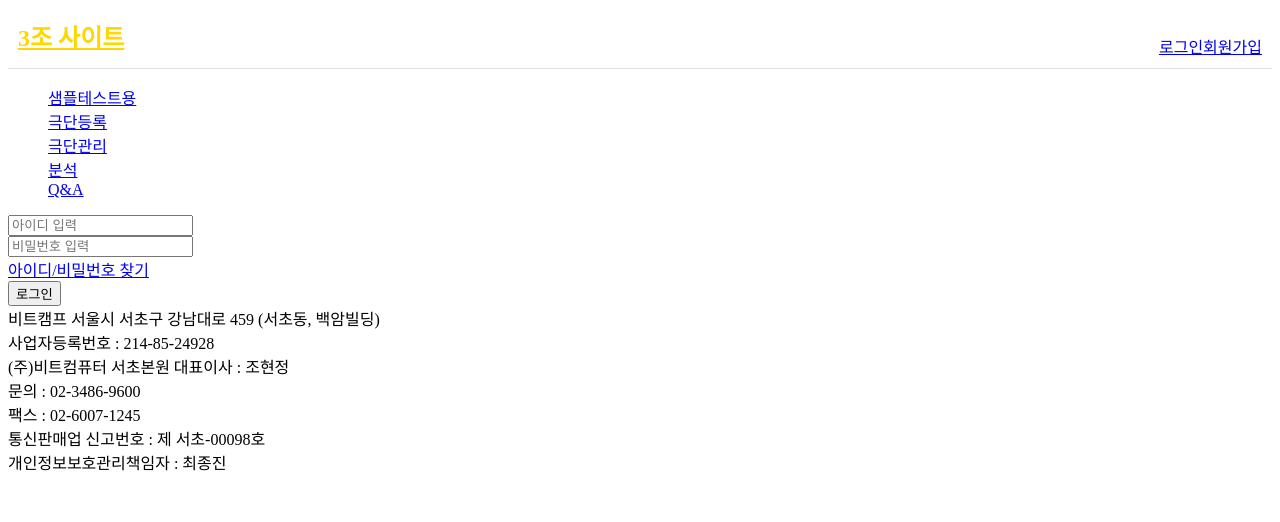
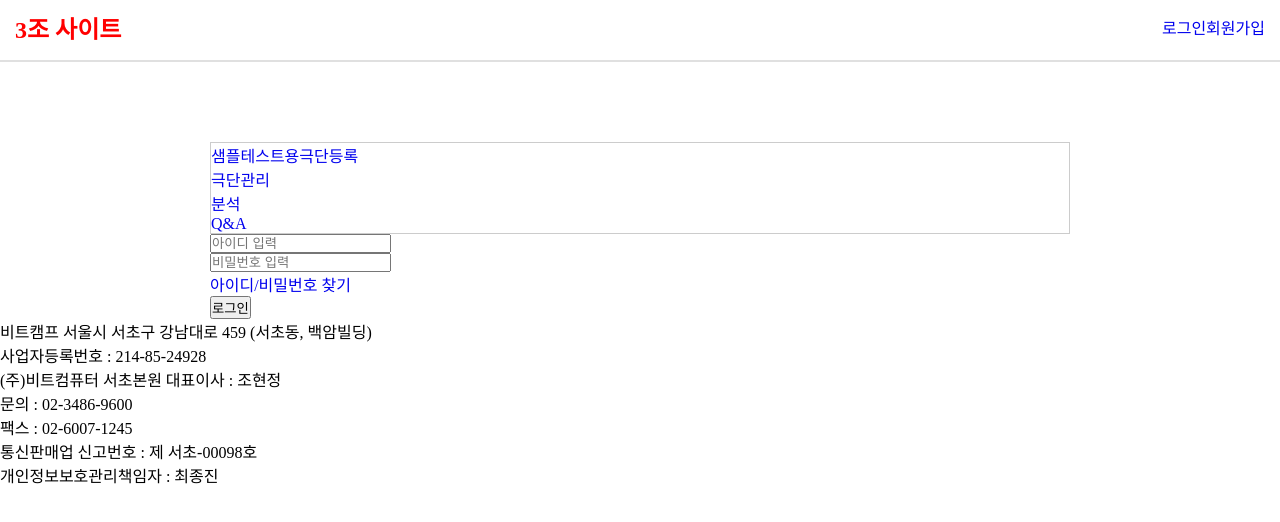
Before and after one commit to woogie3/CEOpageTest2, a React (Create React App) app in the folder CEOpage/client/: page /ceoMain in a window 1280 px wide. Shown: the top 522 px of the page. Built offline with nearby package versions, Linux system fonts and the light colour scheme.

Commit message:
CeoMain.css update  메인페이지 UI 수정중

```diff
--- a/CEOpage/client/src/pages/CeoMain.css
+++ b/CEOpage/client/src/pages/CeoMain.css
@@ -1,10 +1,17 @@
+a{
+    text-decoration: none;
+}
+
 .logo{
-    color:gold;
+    color:red;
 }
 .clearfix h2, .ext{
     display: inline;
     vertical-align: middle;
+    margin: 5px;
 }
+
+/* 반응형 웹으로 수정시 아래 수정 */
 .owner-header>div{
     position: relative;
     min-width: 960px;
@@ -16,7 +23,7 @@
     float: right;
 }
 .owner-header{
-    border-bottom: 1px solid #E0E0E0;
+    border-bottom: 2px solid #E0E0E0;
 }
 ul, ol{
     list-style: none;
@@ -25,3 +32,24 @@ ul, ol{
 .owner-header .ext>li {
     float: left;
 }
+.own-container{
+    min-width: 996px;
+}
+.own-main{
+    width: 860px;
+    margin: 80px auto 0 auto;
+}
+
+.own-main .nav{
+    border: 1px solid #ccc;
+    list-style: none;
+}
+
+.own-main .nav>li.n1{
+    float: left;
+}
+
+body, p, h1, h2, h3, h4, h5, h6, ul, ol, li, dl, dt, dd, table, th, td, form, fieldset, legend, input, textarea, button, select, figure, figcaption {
+    margin: 0;
+    padding: 0;
+}
--- a/CEOpage/client/src/pages/CeoMain.js
+++ b/CEOpage/client/src/pages/CeoMain.js
@@ -4,42 +4,41 @@ import "./CeoMain.css";
 const CeoMain = () => {
     return (
         <div>
-        <div id="nav" class="owner-header">
-            <div class="clearfix">
-                <h2><a href ="/CeoMain" class="logo">3조 사이트</a></h2>
-                <ul class="ext">
+        <div id="nav" className="owner-header">
+            <div className="clearfix">
+                <h2><a href ="/CeoMain" className="logo">3조 사이트</a></h2>
+                <ul className="ext">
                     {/* 로그인 회원가입 화면 구현시 링크 주소 기입 */}
-                    <li class="outlink"><a href="/CeoMain">로그인</a></li>
-                    <li class="outlink"><a href="/CeoMain">회원가입</a></li>
+                    <li className="outlink"><a href="/CeoMain">로그인</a></li>
+                    <li className="outlink"><a href="/CeoMain">회원가입</a></li>
                 </ul>
             </div>
         </div>
-        <div class="container">
-            <div class="nav clearfix">
+        <div className="own-container">
+            <div className="own-main">
                 {/* ceo 화면 모두 구현시 링크 주소 기입 */}
-               <ul>
-                <li class><a href="/">샘플테스트용</a></li>
-                <li class><a href="/CeoMain">극단등록</a></li>
-                <li class><a href="/CeoMain">극단관리</a></li>
-                <li class><a href="/CeoMain">분석</a></li>
-                <li class><a href="/CeoMain">Q&A</a></li>
-                </ul>
-            </div>
-            <div class="mid clearfix">
+               <ul className="nav clearfix">
+                <li className="n1"><a href="/">샘플테스트용</a></li>
+                <li className="n2"><a href="/CeoMain">극단등록</a></li>
+                <li className="n3"><a href="/CeoMain">극단관리</a></li>
+                <li className="n4"><a href="/CeoMain">분석</a></li>
+                <li className="n5"><a href="/CeoMain">Q&A</a></li>
+               </ul>
+            <div className="mid clearfix">
                 <div id="banner">
                 {/* 영상을 넣을 생각이었는데, 실제 요기요 사이트는 ol태그를 이용해서 링크로 이동하게 되어있다. */}
                 </div>
-                <div class="owner-login">
-                    <div class="status-logout">
+                <div className="owner-login">
+                    <div className="status-logout">
                         <form>
-                            <div><input type="text" class="" name="" id="" placeholder="아이디 입력"></input></div>
-                            <div><input type="text" class="" name="" id="" placeholder="비밀번호 입력"></input></div>
-                            <div class="id_pw_opt">
+                            <div><input type="text" className="" name="" id="" placeholder="아이디 입력"></input></div>
+                            <div><input type="text" className="" name="" id="" placeholder="비밀번호 입력"></input></div>
+                            <div className="id_pw_opt">
                                 {/* <label><input type="checkbox" name="save_id" id="save_id">아이디 저장</input></label> */}
                                 <a href="/CeoMain">아이디/비밀번호 찾기</a>
                             </div>
                             <div>
-                                <button type="submit" class="btn-own-login">로그인</button>
+                                <button type="submit" className="btn-own-login">로그인</button>
                                 {/* <div>배너 넣을건데 혹시 틀이 깨질까봐 일단 둠</div> */}
                             </div>
                         </form>
@@ -47,15 +46,10 @@ const CeoMain = () => {
                 </div>
 
             </div>
+            </div>
         </div>
-            <div></div>
-            <div></div>
-            <div></div>
-            {/* <div class="guide">
-                <p>
-                유한회사 연극어때는 통신판매중개자이며 통신판매의 당사자가 아닙니다. 따라서 상품/ 거래정보 및 거래와 관련하여 3조사이트에 등록된 판매자의 고의 또는 과실로 소비자에게 발생하는 손해에 대해 유한회사 연극어때는 책임을 지지 않습니다. 상품 및 거래에 관하여 보다 정확한 정보는 해당 판매자에게 직접 확인하여 주시기 바랍니다. Copyright 연극어때. All Rights Reserved.
-                </p>
-            </div> */}
+            <div className="footer"></div>
+
         </div>
     );
 };
```
